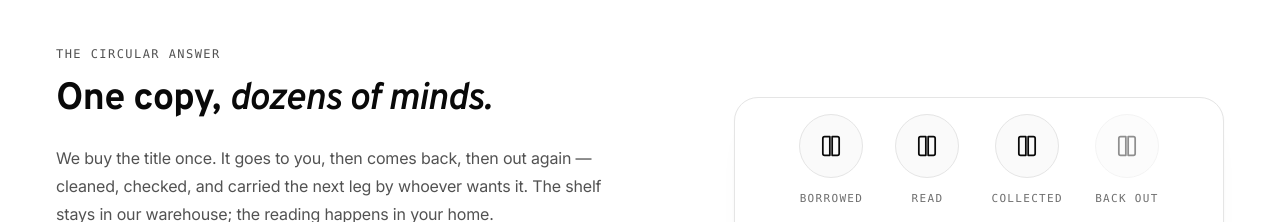
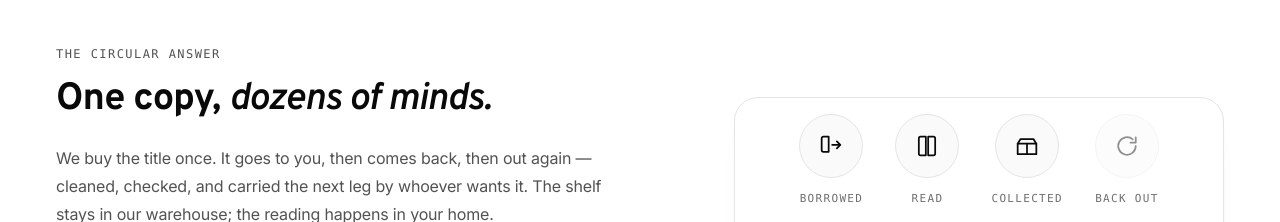
Before and after one commit to tamimrupo/REY, a Next.js app: page /about-us in a window 1280 px wide. Shown: the part 1820-2042 px from the top of the page. Built offline with nearby package versions, Linux system fonts and the light colour scheme; no server answers; the database is empty; a web font is replaced by a local one.

Commit message:
Give each stage its own icon
All four were the same open book, so the row said four books rather than four moments in one book's life. Borrowed is a book lifting off a shelf, Read is the open pages, Collected is the parcel going back, and Back out is the circle closing.

```diff
--- a/src/app/(site)/about-us/page.tsx
+++ b/src/app/(site)/about-us/page.tsx
@@ -291,8 +291,9 @@ export default async function AboutPage() {
                     <span className="flex flex-col items-center gap-3">
                       <span className="flex h-16 w-16 items-center justify-center rounded-full border border-line bg-mist text-ink">
                         <svg viewBox="0 0 24 24" fill="none" stroke="currentColor" strokeWidth="1.5" strokeLinecap="round" strokeLinejoin="round" className="h-7 w-7" aria-hidden>
-                          <path d="M5 5.5A1.5 1.5 0 0 1 6.5 4H11v16H6.5A1.5 1.5 0 0 1 5 18.5v-13Z" />
-                          <path d="M19 5.5A1.5 1.5 0 0 0 17.5 4H13v16h4.5a1.5 1.5 0 0 0 1.5-1.5v-13Z" />
+                          <path d="M4 5.5A1.5 1.5 0 0 1 5.5 4H10v13H5.5A1.5 1.5 0 0 1 4 15.5v-10Z" />
+                          <path d="M13 11h6" />
+                          <path d="M17 8l3 3-3 3" />
                         </svg>
                       </span>
                       <span className="label-mono">Borrowed</span>
@@ -309,8 +310,9 @@ export default async function AboutPage() {
                     <span className="flex flex-col items-center gap-3">
                       <span className="flex h-16 w-16 items-center justify-center rounded-full border border-line bg-mist text-ink">
                         <svg viewBox="0 0 24 24" fill="none" stroke="currentColor" strokeWidth="1.5" strokeLinecap="round" strokeLinejoin="round" className="h-7 w-7" aria-hidden>
-                          <path d="M5 5.5A1.5 1.5 0 0 1 6.5 4H11v16H6.5A1.5 1.5 0 0 1 5 18.5v-13Z" />
-                          <path d="M19 5.5A1.5 1.5 0 0 0 17.5 4H13v16h4.5a1.5 1.5 0 0 0 1.5-1.5v-13Z" />
+                          <path d="M4 10h16v9H4z" />
+                          <path d="M4 10l2.5-4h11L20 10" />
+                          <path d="M12 10v9" />
                         </svg>
                       </span>
                       <span className="label-mono">Collected</span>
@@ -318,8 +320,8 @@ export default async function AboutPage() {
                     <span className="flex flex-col items-center gap-3">
                       <span className="flex h-16 w-16 items-center justify-center rounded-full border border-line bg-mist text-ink opacity-45">
                         <svg viewBox="0 0 24 24" fill="none" stroke="currentColor" strokeWidth="1.5" strokeLinecap="round" strokeLinejoin="round" className="h-7 w-7" aria-hidden>
-                          <path d="M5 5.5A1.5 1.5 0 0 1 6.5 4H11v16H6.5A1.5 1.5 0 0 1 5 18.5v-13Z" />
-                          <path d="M19 5.5A1.5 1.5 0 0 0 17.5 4H13v16h4.5a1.5 1.5 0 0 0 1.5-1.5v-13Z" />
+                          <path d="M19.5 12a7.5 7.5 0 1 1-2.6-5.7" />
+                          <path d="M19.5 4.5V9H15" />
                         </svg>
                       </span>
                       <span className="label-mono">Back out</span>
```
